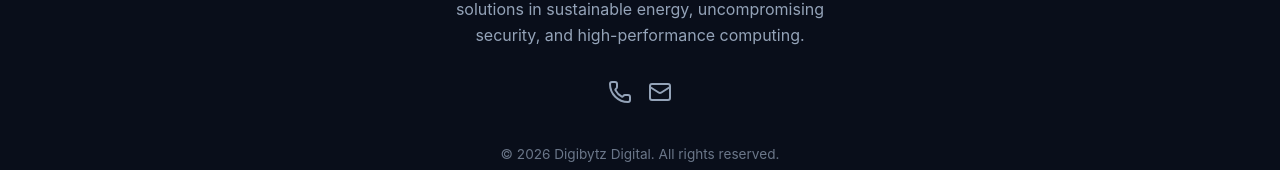
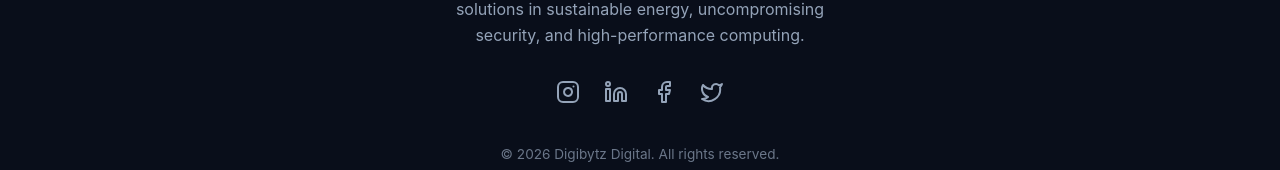
Before and after one commit to kasgitrepo/digibytz-official-website, a React app: page / in a window 1280 px wide. Shown: the part 5535-5705 px from the top of the page. Built offline with nearby package versions, Linux system fonts and the light colour scheme; the HTML template or start-up script is replaced by a standard one.

Commit message:
Add files via upload

```diff
--- a/src/App.jsx
+++ b/src/App.jsx
@@ -12,6 +12,8 @@
   {
     id: 'solar',
     title: 'Solar Panels',
+    phone: '9600397776',
+    formattedPhone: '+91-96003 97776',
     wallpaper: '/Solar Panels_wallpaper.webp',
     icon: <Sun size={32} />,
     tags: ['Installation', 'Service', 'Sales'],
@@ -97,6 +99,8 @@
   {
     id: 'cctv',
     title: 'Security Solutions - CCTV',
+    phone: '9150010664',
+    formattedPhone: '+91-91500 10664',
     wallpaper: '/Security Solutions - CCTV_wallpaper.webp',
     icon: <Shield size={32} />,
     tags: ['Installation', 'Service', 'Sales'],
@@ -139,6 +143,8 @@
   {
     id: 'inverters',
     title: 'Inverters and Batteries',
+    phone: '9600397775',
+    formattedPhone: '+91-96003 97775',
     wallpaper: '/Inverters_wallpaper.webp',
     icon: <Zap size={32} />,
     tags: ['Installation', 'Service', 'Sales'],
@@ -158,6 +164,8 @@
   {
     id: 'computers',
     title: 'PCs & Laptops',
+    phone: '9150011907',
+    formattedPhone: '+91-91500 11907',
     wallpaper: '/PCs & Laptops_wallpaper.webp',
     icon: <Laptop size={32} />,
     tags: ['Installation', 'Sales', 'Service'],
@@ -219,6 +227,8 @@
   {
     id: 'it-surveillance',
     title: 'Comprehensive IT & Surveillance Services',
+    phone: '8098950005',
+    formattedPhone: '+91-80989 50005',
     wallpaper: '/Comprehensive IT & Surveillance Services_wallpaper.webp',
     icon: <Wrench size={32} />,
     tags: ['Infrastructure', 'Hardware', 'Security'],
@@ -228,27 +238,32 @@
       {
         title: 'Computing Solutions',
         icon: <Monitor className="text-brand-green" size={32} />,
-        desc: 'Branded desktops, custom-built systems, workstations, and servers. All branded laptops and high-performance workstation laptops.'
+        desc: 'Branded desktops, custom-built systems, workstations, and servers. All branded laptops and high-performance workstation laptops.',
+        img: '/computing_solutions.webp'
       },
       {
         title: 'Chip-Level Repairs',
         icon: <Cpu className="text-brand-green" size={32} />,
-        desc: 'Advanced motherboard repair services for Desktop & Laptop motherboards, DVR systems, and NVR systems.'
+        desc: 'Advanced motherboard repair services for Desktop & Laptop motherboards, DVR systems, and NVR systems.',
+        img: '/chip-level_repairs.webp'
       },
       {
         title: 'Printing Solutions',
         icon: <Printer className="text-brand-green" size={32} />,
-        desc: 'Complete support for Laser, Inkjet & Dot Matrix printers, sticker printers, cartridge refilling, and systematic maintenance.'
+        desc: 'Complete support for Laser, Inkjet & Dot Matrix printers, sticker printers, cartridge refilling, and systematic maintenance.',
+        img: '/printing_soutions.webp'
       },
       {
         title: 'Surveillance Systems',
         icon: <Video className="text-brand-green" size={32} />,
-        desc: 'End-to-end CCTV: Analog, HD, IP & Hybrid systems, plus solar-powered and WiFi cameras with full installation.'
+        desc: 'End-to-end CCTV: Analog, HD, IP & Hybrid systems, plus solar-powered and WiFi cameras with full installation.',
+        img: '/surveillance_solutions.webp'
       },
       {
         title: 'Networking & Security',
         icon: <Globe className="text-brand-green" size={32} />,
-        desc: 'Robust infrastructure with managed/unmanaged switches, routers, access points, firewalls, and cloud storage integration.'
+        desc: 'Robust infrastructure with managed/unmanaged switches, routers, access points, firewalls, and cloud storage integration.',
+        img: '/networking_&_security.webp'
       }
     ],
     customCTA: {
@@ -259,6 +274,34 @@
     images: []
   }
 ];
+
+const Instagram = ({ size = 24, ...props }) => (
+  <svg xmlns="http://www.w3.org/2000/svg" width={size} height={size} viewBox="0 0 24 24" fill="none" stroke="currentColor" strokeWidth="2" strokeLinecap="round" strokeLinejoin="round" {...props}>
+    <rect x="2" y="2" width="20" height="20" rx="5" ry="5"></rect>
+    <path d="M16 11.37A4 4 0 1 1 12.63 8 4 4 0 0 1 16 11.37z"></path>
+    <line x1="17.5" y1="6.5" x2="17.51" y2="6.5"></line>
+  </svg>
+);
+
+const Linkedin = ({ size = 24, ...props }) => (
+  <svg xmlns="http://www.w3.org/2000/svg" width={size} height={size} viewBox="0 0 24 24" fill="none" stroke="currentColor" strokeWidth="2" strokeLinecap="round" strokeLinejoin="round" {...props}>
+    <path d="M16 8a6 6 0 0 1 6 6v7h-4v-7a2 2 0 0 0-2-2 2 2 0 0 0-2 2v7h-4v-7a6 6 0 0 1 6-6z"></path>
+    <rect x="2" y="9" width="4" height="12"></rect>
+    <circle cx="4" cy="4" r="2"></circle>
+  </svg>
+);
+
+const Facebook = ({ size = 24, ...props }) => (
+  <svg xmlns="http://www.w3.org/2000/svg" width={size} height={size} viewBox="0 0 24 24" fill="none" stroke="currentColor" strokeWidth="2" strokeLinecap="round" strokeLinejoin="round" {...props}>
+    <path d="M18 2h-3a5 5 0 0 0-5 5v3H7v4h3v8h4v-8h3l1-4h-4V7a1 1 0 0 1 1-1h3z"></path>
+  </svg>
+);
+
+const Twitter = ({ size = 24, ...props }) => (
+  <svg xmlns="http://www.w3.org/2000/svg" width={size} height={size} viewBox="0 0 24 24" fill="none" stroke="currentColor" strokeWidth="2" strokeLinecap="round" strokeLinejoin="round" {...props}>
+    <path d="M22 4s-.7 2.1-2 3.4c1.6 10-9.4 17.3-18 11.6 2.2.1 4.4-.6 6-2C3 15.5.5 9.6 3 5c2.2 2.6 5.6 4.1 9 4-.9-4.2 4-6.6 7-3.8 1.1 0 3-1.2 3-1.2z"></path>
+  </svg>
+);
 
 const reviewsData = [
   {
@@ -630,23 +673,26 @@
                           key={idx}
                           className="category-card"
                           style={{
-                            background: 'var(--bg-card)',
-                            border: '1px solid rgba(255,255,255,0.05)',
-                            padding: '2rem',
+                            position: 'relative',
                             borderRadius: '20px',
-                            textAlign: 'left',
+                            overflow: 'hidden',
+                            minHeight: '280px',
                             display: 'flex',
                             flexDirection: 'column',
-                            gap: '1rem',
+                            justifyContent: 'flex-end',
+                            background: `url("${cat.img}") center/cover no-repeat`,
                             boxShadow: '0 8px 30px rgba(0,0,0,0.2)',
-                            transition: 'all 0.3s ease'
+                            transition: 'transform 0.3s ease, box-shadow 0.3s ease'
                           }}
                         >
-                          <div style={{ background: 'rgba(16,185,129,0.1)', width: '60px', height: '60px', borderRadius: '12px', display: 'flex', alignItems: 'center', justifyContent: 'center' }}>
-                            {cat.icon}
+                          <div style={{ position: 'absolute', top: 0, left: 0, right: 0, bottom: 0, background: 'linear-gradient(to top, rgba(0,0,0,0.95) 0%, rgba(0,0,0,0.85) 45%, rgba(0,0,0,0.3) 100%)' }}></div>
+                          <div style={{ position: 'relative', zIndex: 1, padding: '2rem', display: 'flex', flexDirection: 'column', gap: '0.8rem' }}>
+                            <div style={{ background: 'rgba(16,185,129,0.25)', width: '50px', height: '50px', borderRadius: '12px', display: 'flex', alignItems: 'center', justifyContent: 'center', backdropFilter: 'blur(5px)', border: '1px solid rgba(16,185,129,0.3)' }}>
+                              {cat.icon}
+                            </div>
+                            <h3 style={{ fontSize: '1.3rem', fontFamily: 'var(--font-heading)', color: 'white', margin: '0.5rem 0 0' }}>{cat.title}</h3>
+                            <p style={{ fontSize: '0.9rem', color: 'rgba(255,255,255,0.7)', lineHeight: '1.6', margin: 0 }}>{cat.desc}</p>
                           </div>
-                          <h3 style={{ fontSize: '1.25rem', fontFamily: 'var(--font-heading)', color: 'white' }}>{cat.title}</h3>
-                          <p style={{ fontSize: '0.9rem', color: 'var(--text-muted)', lineHeight: '1.6' }}>{cat.desc}</p>
                         </div>
                       ))}
                     </div>
@@ -820,8 +866,8 @@
                 )}
 
                 <div className="modal-cta">
-                  <a href="tel:+910000000000" className="btn-primary">
-                    <Phone size={20} /> Call for Booking
+                  <a href={`tel:+91${activeService.phone}`} className="btn-primary">
+                    <Phone size={20} /> Call for Booking ({activeService.formattedPhone})
                   </a>
                   <a href="mailto:info@digibytz.com" className="btn-secondary">
                     <Mail size={20} /> Request a Quote
@@ -991,9 +1037,11 @@
           <p className="footer-text">
             Based in Coimbatore🌏, bringing you premium solutions in sustainable energy, uncompromising security, and high-performance computing.
           </p>
-          <div style={{ display: 'flex', gap: '1rem', marginBottom: '2rem' }}>
-            <a href="tel:+910000000000" style={{ color: 'var(--text-muted)' }}><Phone /></a>
-            <a href="mailto:info@digibytz.com" style={{ color: 'var(--text-muted)' }}><Mail /></a>
+          <div style={{ display: 'flex', gap: '1.5rem', justifyContent: 'center', marginBottom: '2rem' }}>
+            <a href="https://www.instagram.com/digibytz/" target="_blank" rel="noopener noreferrer" style={{ color: 'var(--text-muted)', transition: 'color 0.3s' }} onMouseEnter={(e) => e.target.style.color = '#e1306c'} onMouseLeave={(e) => e.target.style.color = 'var(--text-muted)'}><Instagram size={24} /></a>
+            <a href="https://www.linkedin.com/company/digibytz/" target="_blank" rel="noopener noreferrer" style={{ color: 'var(--text-muted)', transition: 'color 0.3s' }} onMouseEnter={(e) => e.target.style.color = '#0077b5'} onMouseLeave={(e) => e.target.style.color = 'var(--text-muted)'}><Linkedin size={24} /></a>
+            <a href="https://www.facebook.com/digibytz" target="_blank" rel="noopener noreferrer" style={{ color: 'var(--text-muted)', transition: 'color 0.3s' }} onMouseEnter={(e) => e.target.style.color = '#1877f2'} onMouseLeave={(e) => e.target.style.color = 'var(--text-muted)'}><Facebook size={24} /></a>
+            <a href="https://x.com/Digibytzdigital" target="_blank" rel="noopener noreferrer" style={{ color: 'var(--text-muted)', transition: 'color 0.3s' }} onMouseEnter={(e) => e.target.style.color = '#1da1f2'} onMouseLeave={(e) => e.target.style.color = 'var(--text-muted)'}><Twitter size={24} /></a>
           </div>
           <div className="copyright">
             &copy; {new Date().getFullYear()} Digibytz Digital. All rights reserved.
```
